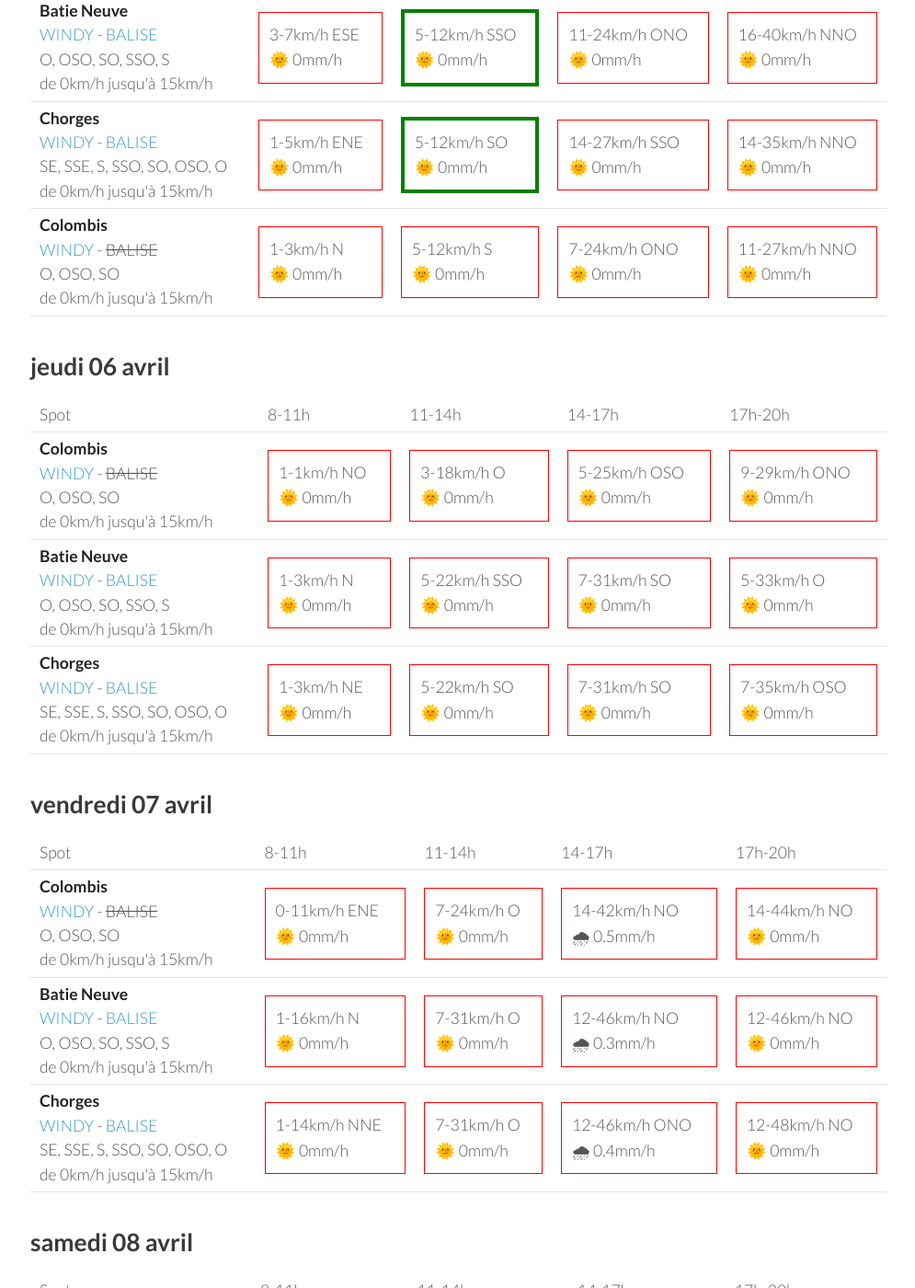
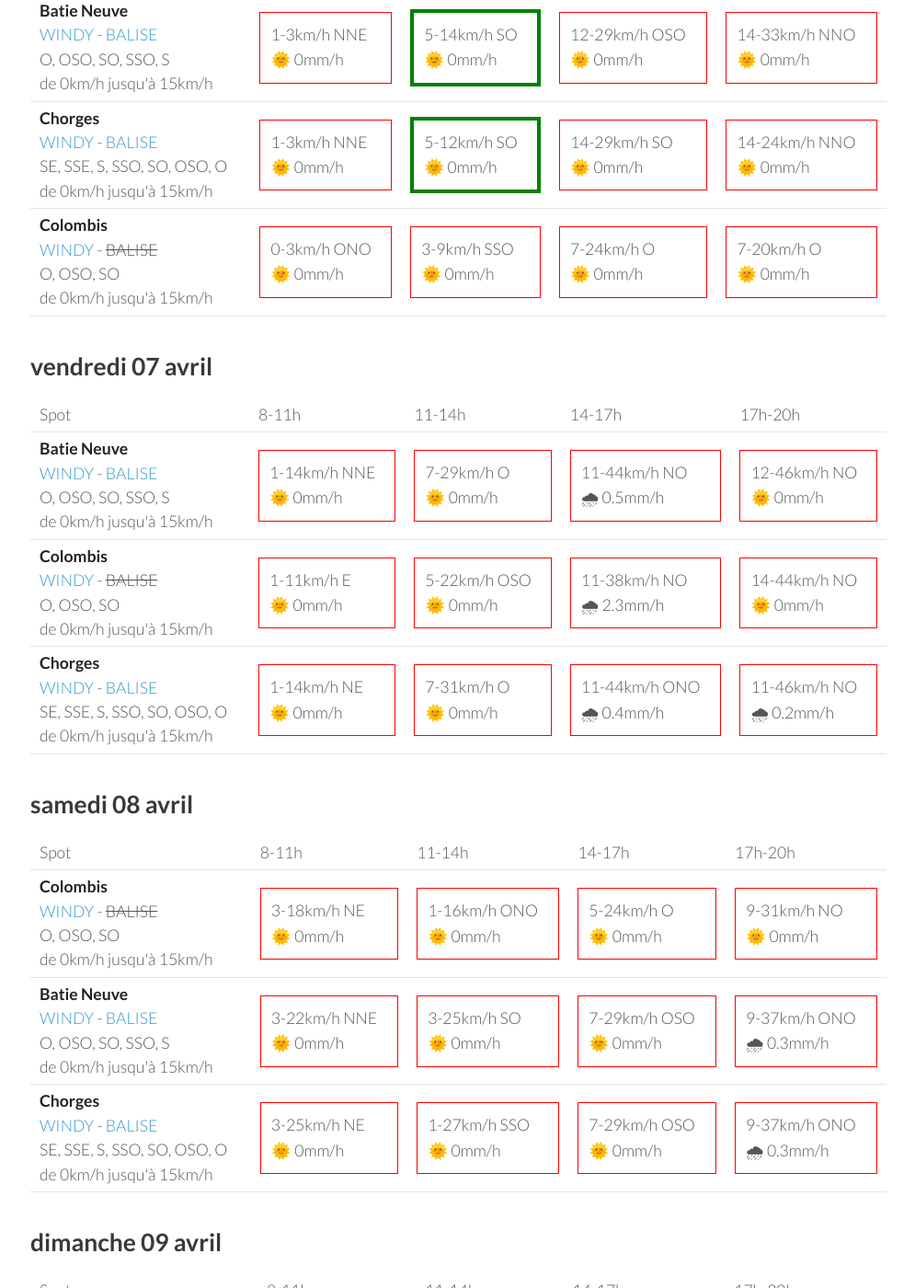
Before and after one commit to parapente-dans-le-nord/parapente-dans-le-nord.github.io, a Jekyll site: the page built from saint_andre.markdown, in a window 1280 px wide and 1400 px high, scrolled down 849 px. Shown: the whole window at 92% size, without its empty margins (25-1020 px from the left). Built offline with Jekyll 4.4.1, drawn with Linux system fonts in a browser that asks for light colours; some of the changed text lies outside the part shown.

Commit message:
update index.markdown

```diff
--- a/saint_andre.markdown
+++ b/saint_andre.markdown
@@ -7,51 +7,8 @@ title:  "Tous les spots"
 {: .links}
 
 # Prevision Windy, modèle Arome
-page mise à jour le mardi 04 avril 22:35
+page mise à jour le mercredi 05 avril 06:35
 
-## mardi 04 avril
-
-{::nomarkdown}
-<table>
-  <tbody>
-    <tr>
-      <td>Spot</td>
-      <td>8-11h</td>
-      <td>11-14h</td>
-      <td>14-17h</td>
-      <td>17h-20h</td>
-    </tr>
-<tr>
-        <td><strong>Chorges</strong><br><a href="https://windy.com/44.578/6.280?44.559,6.262,10">WINDY</a> - <span class=""><a href="https://www.openwindmap.org/PP554">BALISE</a> </span><br> <span class="vent-favorable">SE, SSE, S, SSO, SO, OSO, O</span><br><span class="force-vent">de 0km/h jusqu'à 15km/h</span> </td>
-
-            <td><div class="not-flyable"><p>0-0km/h NA</p><p>🌧️ 0mm/h</p></div></td>
-            <td><div class="not-flyable"><p>0-0km/h NA</p><p>🌧️ 0mm/h</p></div></td>
-            <td><div class="not-flyable"><p>0-0km/h NA</p><p>🌧️ 0mm/h</p></div></td>
-            <td><div class="not-flyable"><p>11-24km/h NO</p><p>🌞 0mm/h</p></div></td>
-
-    </tr>
-<tr>
-        <td><strong>Batie Neuve</strong><br><a href="https://windy.com/44.584/6.236?44.559,6.262,10,m:eTtagly">WINDY</a> - <span class=""><a href="https://www.openwindmap.org/PP554">BALISE</a> </span><br> <span class="vent-favorable">O, OSO, SO, SSO, S</span><br><span class="force-vent">de 0km/h jusqu'à 15km/h</span> </td>
-
-            <td><div class="not-flyable"><p>0-0km/h NA</p><p>🌧️ 0mm/h</p></div></td>
-            <td><div class="not-flyable"><p>0-0km/h NA</p><p>🌧️ 0mm/h</p></div></td>
-            <td><div class="not-flyable"><p>0-0km/h NA</p><p>🌧️ 0mm/h</p></div></td>
-            <td><div class="not-flyable"><p>14-37km/h NNO</p><p>🌞 0mm/h</p></div></td>
-
-    </tr>
-<tr>
-        <td><strong>Colombis</strong><br><a href="https://windy.com/44.494/6.216?44.559,6.262,10">WINDY</a> - <span class="no-balise"> BALISE </span><br> <span class="vent-favorable">O, OSO, SO</span><br><span class="force-vent">de 0km/h jusqu'à 15km/h</span> </td>
-
-            <td><div class="not-flyable"><p>0-0km/h NA</p><p>🌧️ 0mm/h</p></div></td>
-            <td><div class="not-flyable"><p>0-0km/h NA</p><p>🌧️ 0mm/h</p></div></td>
-            <td><div class="not-flyable"><p>0-0km/h NA</p><p>🌧️ 0mm/h</p></div></td>
-            <td><div class="not-flyable"><p>12-31km/h NNO</p><p>🌞 0mm/h</p></div></td>
-
-    </tr>
-
-</tbody>
-</table>
-{:/}
 ## mercredi 05 avril
 
 {::nomarkdown}
@@ -65,32 +22,32 @@ page mise à jour le mardi 04 avril 22:35
       <td>17h-20h</td>
     </tr>
 <tr>
+        <td><strong>Colombis</strong><br><a href="https://windy.com/44.494/6.216?44.559,6.262,10">WINDY</a> - <span class="no-balise"> BALISE </span><br> <span class="vent-favorable">O, OSO, SO</span><br><span class="force-vent">de 0km/h jusqu'à 15km/h</span> </td>
+
+            <td><div class="not-flyable"><p>1-3km/h NO</p><p>🌞 0mm/h</p></div></td>
+            <td><div class="flyable"><p>3-12km/h O</p><p>🌞 0mm/h</p></div></td>
+            <td><div class="not-flyable"><p>7-20km/h ONO</p><p>🌞 0mm/h</p></div></td>
+            <td><div class="not-flyable"><p>11-29km/h NNO</p><p>🌞 0mm/h</p></div></td>
+
+
+    </tr>
+<tr>
         <td><strong>Batie Neuve</strong><br><a href="https://windy.com/44.584/6.236?44.559,6.262,10,m:eTtagly">WINDY</a> - <span class=""><a href="https://www.openwindmap.org/PP554">BALISE</a> </span><br> <span class="vent-favorable">O, OSO, SO, SSO, S</span><br><span class="force-vent">de 0km/h jusqu'à 15km/h</span> </td>
 
-            <td><div class="not-flyable"><p>3-7km/h ESE</p><p>🌞 0mm/h</p></div></td>
-            <td><div class="flyable"><p>5-12km/h SSO</p><p>🌞 0mm/h</p></div></td>
-            <td><div class="not-flyable"><p>11-24km/h ONO</p><p>🌞 0mm/h</p></div></td>
-            <td><div class="not-flyable"><p>16-40km/h NNO</p><p>🌞 0mm/h</p></div></td>
+            <td><div class="not-flyable"><p>1-5km/h NE</p><p>🌞 0mm/h</p></div></td>
+            <td><div class="flyable"><p>5-12km/h OSO</p><p>🌞 0mm/h</p></div></td>
+            <td><div class="not-flyable"><p>12-29km/h ONO</p><p>🌞 0mm/h</p></div></td>
+            <td><div class="not-flyable"><p>14-37km/h NNO</p><p>🌞 0mm/h</p></div></td>
 
 
     </tr>
 <tr>
         <td><strong>Chorges</strong><br><a href="https://windy.com/44.578/6.280?44.559,6.262,10">WINDY</a> - <span class=""><a href="https://www.openwindmap.org/PP554">BALISE</a> </span><br> <span class="vent-favorable">SE, SSE, S, SSO, SO, OSO, O</span><br><span class="force-vent">de 0km/h jusqu'à 15km/h</span> </td>
 
-            <td><div class="not-flyable"><p>1-5km/h ENE</p><p>🌞 0mm/h</p></div></td>
-            <td><div class="flyable"><p>5-12km/h SO</p><p>🌞 0mm/h</p></div></td>
-            <td><div class="not-flyable"><p>14-27km/h SSO</p><p>🌞 0mm/h</p></div></td>
-            <td><div class="not-flyable"><p>14-35km/h NNO</p><p>🌞 0mm/h</p></div></td>
-
-
-    </tr>
-<tr>
-        <td><strong>Colombis</strong><br><a href="https://windy.com/44.494/6.216?44.559,6.262,10">WINDY</a> - <span class="no-balise"> BALISE </span><br> <span class="vent-favorable">O, OSO, SO</span><br><span class="force-vent">de 0km/h jusqu'à 15km/h</span> </td>
-
-            <td><div class="not-flyable"><p>1-3km/h N</p><p>🌞 0mm/h</p></div></td>
-            <td><div class="not-flyable"><p>5-12km/h S</p><p>🌞 0mm/h</p></div></td>
-            <td><div class="not-flyable"><p>7-24km/h ONO</p><p>🌞 0mm/h</p></div></td>
-            <td><div class="not-flyable"><p>11-27km/h NNO</p><p>🌞 0mm/h</p></div></td>
+            <td><div class="not-flyable"><p>3-5km/h ENE</p><p>🌞 0mm/h</p></div></td>
+            <td><div class="flyable"><p>5-12km/h SSO</p><p>🌞 0mm/h</p></div></td>
+            <td><div class="not-flyable"><p>16-31km/h SSO</p><p>🌞 0mm/h</p></div></td>
+            <td><div class="not-flyable"><p>12-29km/h NNO</p><p>🌞 0mm/h</p></div></td>
 
 
     </tr>
@@ -111,32 +68,32 @@ page mise à jour le mardi 04 avril 22:35
       <td>17h-20h</td>
     </tr>
 <tr>
-        <td><strong>Colombis</strong><br><a href="https://windy.com/44.494/6.216?44.559,6.262,10">WINDY</a> - <span class="no-balise"> BALISE </span><br> <span class="vent-favorable">O, OSO, SO</span><br><span class="force-vent">de 0km/h jusqu'à 15km/h</span> </td>
-
-            <td><div class="not-flyable"><p>1-1km/h NO</p><p>🌞 0mm/h</p></div></td>
-            <td><div class="not-flyable"><p>3-18km/h O</p><p>🌞 0mm/h</p></div></td>
-            <td><div class="not-flyable"><p>5-25km/h OSO</p><p>🌞 0mm/h</p></div></td>
-            <td><div class="not-flyable"><p>9-29km/h ONO</p><p>🌞 0mm/h</p></div></td>
-
-
-    </tr>
-<tr>
         <td><strong>Batie Neuve</strong><br><a href="https://windy.com/44.584/6.236?44.559,6.262,10,m:eTtagly">WINDY</a> - <span class=""><a href="https://www.openwindmap.org/PP554">BALISE</a> </span><br> <span class="vent-favorable">O, OSO, SO, SSO, S</span><br><span class="force-vent">de 0km/h jusqu'à 15km/h</span> </td>
 
-            <td><div class="not-flyable"><p>1-3km/h N</p><p>🌞 0mm/h</p></div></td>
-            <td><div class="not-flyable"><p>5-22km/h SSO</p><p>🌞 0mm/h</p></div></td>
-            <td><div class="not-flyable"><p>7-31km/h SO</p><p>🌞 0mm/h</p></div></td>
-            <td><div class="not-flyable"><p>5-33km/h O</p><p>🌞 0mm/h</p></div></td>
+            <td><div class="not-flyable"><p>1-3km/h NNE</p><p>🌞 0mm/h</p></div></td>
+            <td><div class="flyable"><p>5-14km/h SO</p><p>🌞 0mm/h</p></div></td>
+            <td><div class="not-flyable"><p>12-29km/h OSO</p><p>🌞 0mm/h</p></div></td>
+            <td><div class="not-flyable"><p>14-33km/h NNO</p><p>🌞 0mm/h</p></div></td>
 
 
     </tr>
 <tr>
         <td><strong>Chorges</strong><br><a href="https://windy.com/44.578/6.280?44.559,6.262,10">WINDY</a> - <span class=""><a href="https://www.openwindmap.org/PP554">BALISE</a> </span><br> <span class="vent-favorable">SE, SSE, S, SSO, SO, OSO, O</span><br><span class="force-vent">de 0km/h jusqu'à 15km/h</span> </td>
 
-            <td><div class="not-flyable"><p>1-3km/h NE</p><p>🌞 0mm/h</p></div></td>
-            <td><div class="not-flyable"><p>5-22km/h SO</p><p>🌞 0mm/h</p></div></td>
-            <td><div class="not-flyable"><p>7-31km/h SO</p><p>🌞 0mm/h</p></div></td>
-            <td><div class="not-flyable"><p>7-35km/h OSO</p><p>🌞 0mm/h</p></div></td>
+            <td><div class="not-flyable"><p>1-3km/h NNE</p><p>🌞 0mm/h</p></div></td>
+            <td><div class="flyable"><p>5-12km/h SO</p><p>🌞 0mm/h</p></div></td>
+            <td><div class="not-flyable"><p>14-29km/h SO</p><p>🌞 0mm/h</p></div></td>
+            <td><div class="not-flyable"><p>14-24km/h NNO</p><p>🌞 0mm/h</p></div></td>
+
+
+    </tr>
+<tr>
+        <td><strong>Colombis</strong><br><a href="https://windy.com/44.494/6.216?44.559,6.262,10">WINDY</a> - <span class="no-balise"> BALISE </span><br> <span class="vent-favorable">O, OSO, SO</span><br><span class="force-vent">de 0km/h jusqu'à 15km/h</span> </td>
+
+            <td><div class="not-flyable"><p>0-3km/h ONO</p><p>🌞 0mm/h</p></div></td>
+            <td><div class="not-flyable"><p>3-9km/h SSO</p><p>🌞 0mm/h</p></div></td>
+            <td><div class="not-flyable"><p>7-24km/h O</p><p>🌞 0mm/h</p></div></td>
+            <td><div class="not-flyable"><p>7-20km/h O</p><p>🌞 0mm/h</p></div></td>
 
 
     </tr>
@@ -157,32 +114,32 @@ page mise à jour le mardi 04 avril 22:35
       <td>17h-20h</td>
     </tr>
 <tr>
-        <td><strong>Colombis</strong><br><a href="https://windy.com/44.494/6.216?44.559,6.262,10">WINDY</a> - <span class="no-balise"> BALISE </span><br> <span class="vent-favorable">O, OSO, SO</span><br><span class="force-vent">de 0km/h jusqu'à 15km/h</span> </td>
+        <td><strong>Batie Neuve</strong><br><a href="https://windy.com/44.584/6.236?44.559,6.262,10,m:eTtagly">WINDY</a> - <span class=""><a href="https://www.openwindmap.org/PP554">BALISE</a> </span><br> <span class="vent-favorable">O, OSO, SO, SSO, S</span><br><span class="force-vent">de 0km/h jusqu'à 15km/h</span> </td>
 
-            <td><div class="not-flyable"><p>0-11km/h ENE</p><p>🌞 0mm/h</p></div></td>
-            <td><div class="not-flyable"><p>7-24km/h O</p><p>🌞 0mm/h</p></div></td>
-            <td><div class="not-flyable"><p>14-42km/h NO</p><p>🌧 0.5mm/h</p></div></td>
-            <td><div class="not-flyable"><p>14-44km/h NO</p><p>🌞 0mm/h</p></div></td>
+            <td><div class="not-flyable"><p>1-14km/h NNE</p><p>🌞 0mm/h</p></div></td>
+            <td><div class="not-flyable"><p>7-29km/h O</p><p>🌞 0mm/h</p></div></td>
+            <td><div class="not-flyable"><p>11-44km/h NO</p><p>🌧 0.5mm/h</p></div></td>
+            <td><div class="not-flyable"><p>12-46km/h NO</p><p>🌞 0mm/h</p></div></td>
 
 
     </tr>
 <tr>
-        <td><strong>Batie Neuve</strong><br><a href="https://windy.com/44.584/6.236?44.559,6.262,10,m:eTtagly">WINDY</a> - <span class=""><a href="https://www.openwindmap.org/PP554">BALISE</a> </span><br> <span class="vent-favorable">O, OSO, SO, SSO, S</span><br><span class="force-vent">de 0km/h jusqu'à 15km/h</span> </td>
+        <td><strong>Colombis</strong><br><a href="https://windy.com/44.494/6.216?44.559,6.262,10">WINDY</a> - <span class="no-balise"> BALISE </span><br> <span class="vent-favorable">O, OSO, SO</span><br><span class="force-vent">de 0km/h jusqu'à 15km/h</span> </td>
 
-            <td><div class="not-flyable"><p>1-16km/h N</p><p>🌞 0mm/h</p></div></td>
-            <td><div class="not-flyable"><p>7-31km/h O</p><p>🌞 0mm/h</p></div></td>
-            <td><div class="not-flyable"><p>12-46km/h NO</p><p>🌧 0.3mm/h</p></div></td>
-            <td><div class="not-flyable"><p>12-46km/h NO</p><p>🌞 0mm/h</p></div></td>
+            <td><div class="not-flyable"><p>1-11km/h E</p><p>🌞 0mm/h</p></div></td>
+            <td><div class="not-flyable"><p>5-22km/h OSO</p><p>🌞 0mm/h</p></div></td>
+            <td><div class="not-flyable"><p>11-38km/h NO</p><p>🌧 2.3mm/h</p></div></td>
+            <td><div class="not-flyable"><p>14-44km/h NO</p><p>🌞 0mm/h</p></div></td>
 
 
     </tr>
 <tr>
         <td><strong>Chorges</strong><br><a href="https://windy.com/44.578/6.280?44.559,6.262,10">WINDY</a> - <span class=""><a href="https://www.openwindmap.org/PP554">BALISE</a> </span><br> <span class="vent-favorable">SE, SSE, S, SSO, SO, OSO, O</span><br><span class="force-vent">de 0km/h jusqu'à 15km/h</span> </td>
 
-            <td><div class="not-flyable"><p>1-14km/h NNE</p><p>🌞 0mm/h</p></div></td>
+            <td><div class="not-flyable"><p>1-14km/h NE</p><p>🌞 0mm/h</p></div></td>
             <td><div class="not-flyable"><p>7-31km/h O</p><p>🌞 0mm/h</p></div></td>
-            <td><div class="not-flyable"><p>12-46km/h ONO</p><p>🌧 0.4mm/h</p></div></td>
-            <td><div class="not-flyable"><p>12-48km/h NO</p><p>🌞 0mm/h</p></div></td>
+            <td><div class="not-flyable"><p>11-44km/h ONO</p><p>🌧 0.4mm/h</p></div></td>
+            <td><div class="not-flyable"><p>11-46km/h NO</p><p>🌧 0.2mm/h</p></div></td>
 
 
     </tr>
@@ -205,8 +162,8 @@ page mise à jour le mardi 04 avril 22:35
 <tr>
         <td><strong>Colombis</strong><br><a href="https://windy.com/44.494/6.216?44.559,6.262,10">WINDY</a> - <span class="no-balise"> BALISE </span><br> <span class="vent-favorable">O, OSO, SO</span><br><span class="force-vent">de 0km/h jusqu'à 15km/h</span> </td>
 
-            <td><div class="not-flyable"><p>3-20km/h ENE</p><p>🌞 0mm/h</p></div></td>
-            <td><div class="not-flyable"><p>1-18km/h NNO</p><p>🌞 0mm/h</p></div></td>
+            <td><div class="not-flyable"><p>3-18km/h NE</p><p>🌞 0mm/h</p></div></td>
+            <td><div class="not-flyable"><p>1-16km/h ONO</p><p>🌞 0mm/h</p></div></td>
             <td><div class="not-flyable"><p>5-24km/h O</p><p>🌞 0mm/h</p></div></td>
             <td><div class="not-flyable"><p>9-31km/h NO</p><p>🌞 0mm/h</p></div></td>
 
@@ -215,8 +172,8 @@ page mise à jour le mardi 04 avril 22:35
 <tr>
         <td><strong>Batie Neuve</strong><br><a href="https://windy.com/44.584/6.236?44.559,6.262,10,m:eTtagly">WINDY</a> - <span class=""><a href="https://www.openwindmap.org/PP554">BALISE</a> </span><br> <span class="vent-favorable">O, OSO, SO, SSO, S</span><br><span class="force-vent">de 0km/h jusqu'à 15km/h</span> </td>
 
-            <td><div class="not-flyable"><p>5-24km/h NNE</p><p>🌞 0mm/h</p></div></td>
-            <td><div class="not-flyable"><p>1-24km/h SO</p><p>🌞 0mm/h</p></div></td>
+            <td><div class="not-flyable"><p>3-22km/h NNE</p><p>🌞 0mm/h</p></div></td>
+            <td><div class="not-flyable"><p>3-25km/h SO</p><p>🌞 0mm/h</p></div></td>
             <td><div class="not-flyable"><p>7-29km/h OSO</p><p>🌞 0mm/h</p></div></td>
             <td><div class="not-flyable"><p>9-37km/h ONO</p><p>🌧 0.3mm/h</p></div></td>
 
@@ -225,7 +182,7 @@ page mise à jour le mardi 04 avril 22:35
 <tr>
         <td><strong>Chorges</strong><br><a href="https://windy.com/44.578/6.280?44.559,6.262,10">WINDY</a> - <span class=""><a href="https://www.openwindmap.org/PP554">BALISE</a> </span><br> <span class="vent-favorable">SE, SSE, S, SSO, SO, OSO, O</span><br><span class="force-vent">de 0km/h jusqu'à 15km/h</span> </td>
 
-            <td><div class="not-flyable"><p>5-27km/h NE</p><p>🌞 0mm/h</p></div></td>
+            <td><div class="not-flyable"><p>3-25km/h NE</p><p>🌞 0mm/h</p></div></td>
             <td><div class="not-flyable"><p>1-27km/h SSO</p><p>🌞 0mm/h</p></div></td>
             <td><div class="not-flyable"><p>7-29km/h OSO</p><p>🌞 0mm/h</p></div></td>
             <td><div class="not-flyable"><p>9-37km/h ONO</p><p>🌧 0.3mm/h</p></div></td>
```
